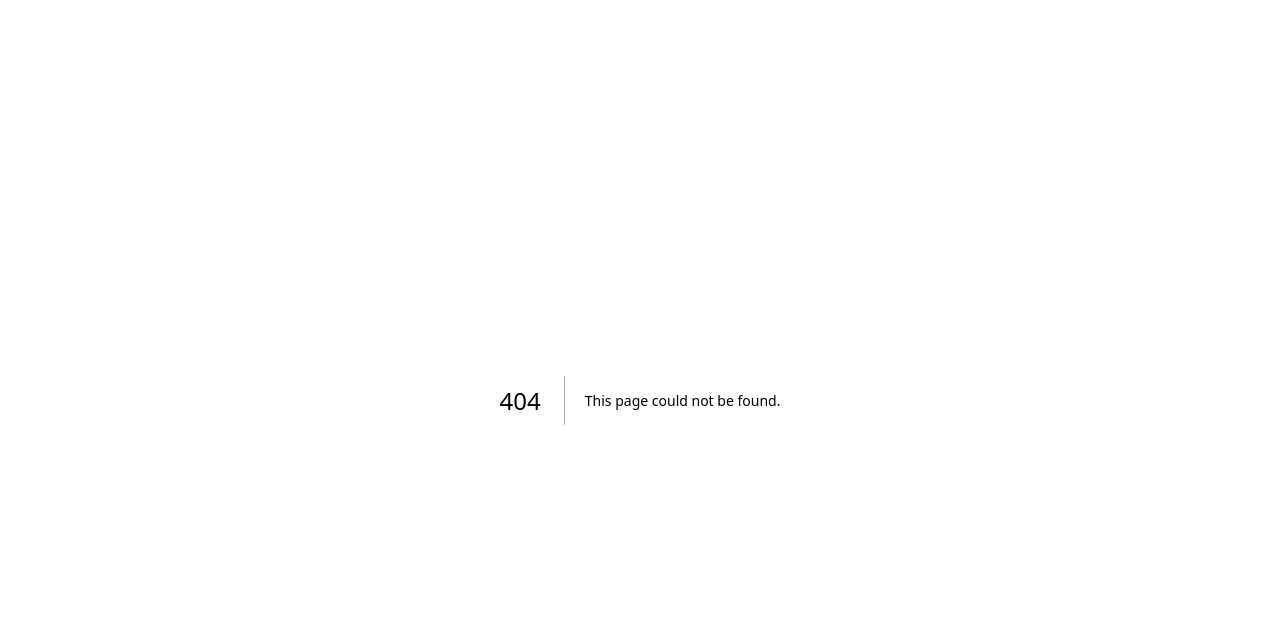
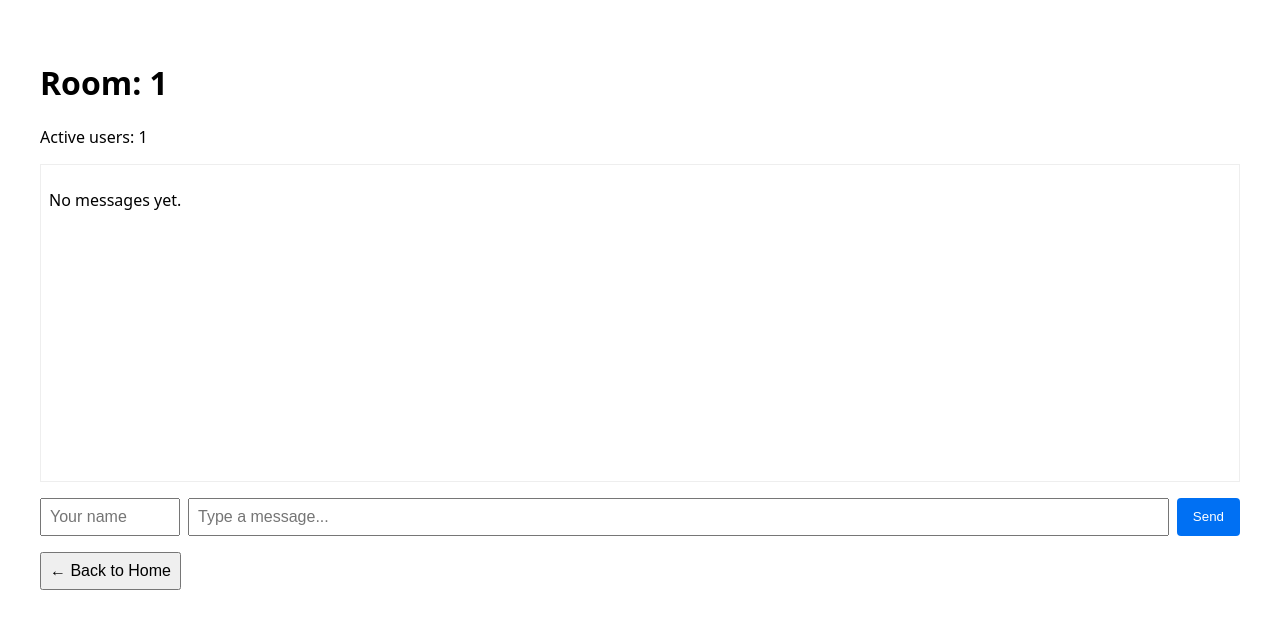
Before and after one commit to oopsididitagain335/emphermal-msg, a Next.js app: page /room/1/1 in a window 1280 px wide. Before the commit this address had no page. Shown: the top 628 px of the page. Built offline with nearby package versions, Linux system fonts and the light colour scheme.

Commit message:
Create page.js

```diff
--- /dev/null
+++ b/app/room/[name]/[id]/page.js
@@ -0,0 +1,146 @@
+// app/room/[name]/[id]/page.js
+'use client';
+
+import { useEffect, useState } from 'react';
+import { useParams, useRouter } from 'next/navigation';
+
+export default function RoomPage() {
+  const params = useParams();
+  const router = useRouter();
+  const { name, id } = params;
+  const roomName = name ? decodeURIComponent(name) : '';
+  const roomId = id || '';
+
+  const [messages, setMessages] = useState([]);
+  const [activeUsers, setActiveUsers] = useState(0);
+  const [username, setUsername] = useState('');
+  const [text, setText] = useState('');
+
+  // 🔑 Generate or reuse connection ID per tab
+  useEffect(() => {
+    if (!roomId) return;
+
+    // Use sessionStorage to persist connection ID across refreshes in the same tab
+    const storageKey = `room-${roomId}-connectionId`;
+    let connectionId = sessionStorage.getItem(storageKey);
+
+    if (!connectionId) {
+      connectionId = Date.now().toString(36) + Math.random().toString(36).substring(2, 8);
+      sessionStorage.setItem(storageKey, connectionId);
+    }
+
+    // Join room with stable connection ID
+    fetch(`/api/room/${roomId}`, {
+      method: 'PUT',
+      headers: { 'Content-Type': 'application/json' },
+      body: JSON.stringify({ action: 'join', connectionId }),
+    });
+
+    // Cleanup on tab close or navigation
+    const handleBeforeUnload = () => {
+      fetch(`/api/room/${roomId}`, {
+        method: 'PUT',
+        headers: { 'Content-Type': 'application/json' },
+        body: JSON.stringify({ action: 'leave', connectionId }),
+      });
+    };
+
+    window.addEventListener('beforeunload', handleBeforeUnload);
+
+    return () => {
+      window.removeEventListener('beforeunload', handleBeforeUnload);
+      // Also leave on unmount (e.g., navigate away)
+      fetch(`/api/room/${roomId}`, {
+        method: 'PUT',
+        headers: { 'Content-Type': 'application/json' },
+        body: JSON.stringify({ action: 'leave', connectionId }),
+      });
+    };
+  }, [roomId]);
+
+  // Poll for messages and user count
+  useEffect(() => {
+    if (!roomId) return;
+    const interval = setInterval(async () => {
+      const res = await fetch(`/api/room/${roomId}`);
+      const data = await res.json();
+      setMessages(data.messages || []);
+      setActiveUsers(data.activeUsers || 0);
+    }, 1000);
+    return () => clearInterval(interval);
+  }, [roomId]);
+
+  const handleSubmit = async (e) => {
+    e.preventDefault();
+    if (!username.trim() || !text.trim()) return;
+
+    const res = await fetch(`/api/room/${roomId}`, {
+      method: 'POST',
+      headers: { 'Content-Type': 'application/json' },
+      body: JSON.stringify({ username: username.trim(), text: text.trim() }),
+    });
+
+    if (res.ok) setText('');
+  };
+
+  if (!roomId) return <div>Loading...</div>;
+
+  return (
+    <div style={{ padding: '2rem', fontFamily: 'system-ui, sans-serif' }}>
+      <h1>Room: {roomName}</h1>
+      <p>Active users: {activeUsers}</p>
+
+      <div style={{ marginTop: '1rem', height: '300px', overflowY: 'auto', border: '1px solid #eee', padding: '0.5rem' }}>
+        {messages.length === 0 ? (
+          <p>No messages yet.</p>
+        ) : (
+          messages.map((msg) => (
+            <div key={msg.id} style={{ marginBottom: '0.5rem' }}>
+              <strong>{msg.username}:</strong> {msg.text}
+              <br />
+              <small>{new Date(msg.timestamp).toLocaleTimeString()}</small>
+            </div>
+          ))
+        )}
+      </div>
+
+      <form onSubmit={handleSubmit} style={{ marginTop: '1rem', display: 'flex', gap: '0.5rem' }}>
+        <input
+          type="text"
+          value={username}
+          onChange={(e) => setUsername(e.target.value)}
+          placeholder="Your name"
+          style={{ padding: '0.5rem', fontSize: '1rem', width: '120px' }}
+        />
+        <input
+          type="text"
+          value={text}
+          onChange={(e) => setText(e.target.value)}
+          placeholder="Type a message..."
+          style={{ padding: '0.5rem', fontSize: '1rem', flex: 1 }}
+        />
+        <button
+          type="submit"
+          disabled={!username.trim() || !text.trim()}
+          style={{
+            padding: '0.5rem 1rem',
+            backgroundColor: '#0070f3',
+            color: 'white',
+            border: 'none',
+            borderRadius: '4px',
+            cursor: 'pointer',
+          }}
+        >
+          Send
+        </button>
+      </form>
+
+      <button
+        onClick={() => router.push('/')}
+        style={{ marginTop: '1rem', padding: '0.5rem', fontSize: '1rem' }}
+      >
+        ← Back to Home
+      </button>
+    </div>
+  );
+}
```
